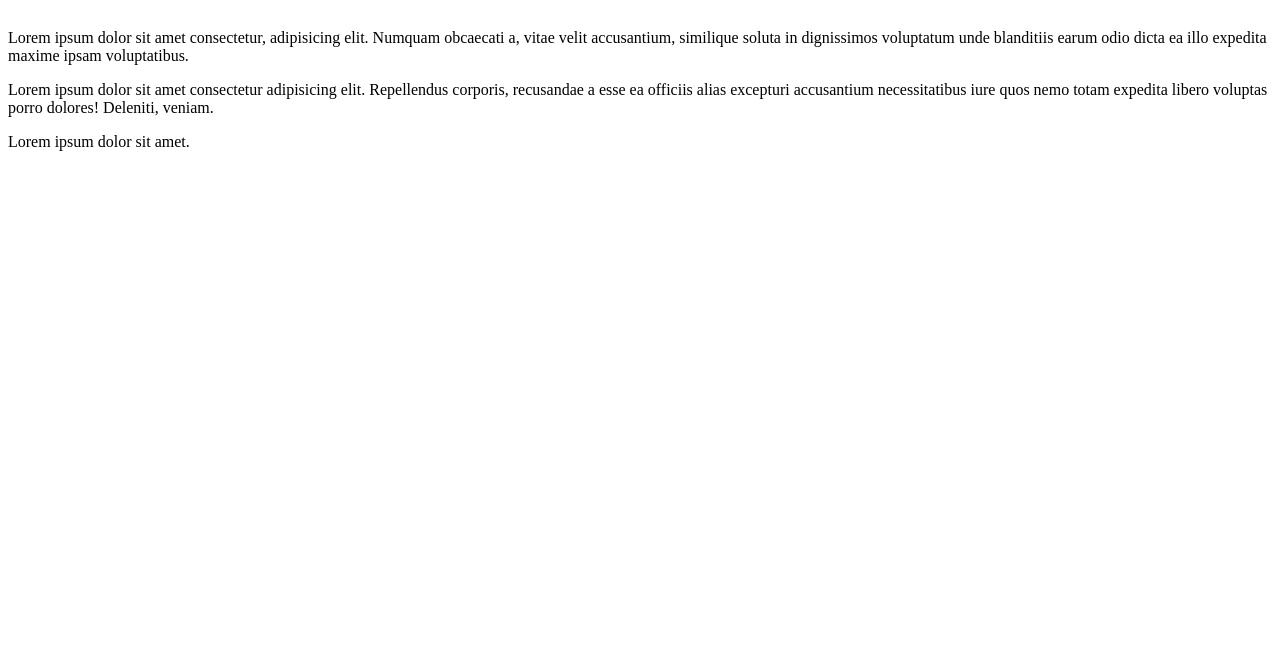
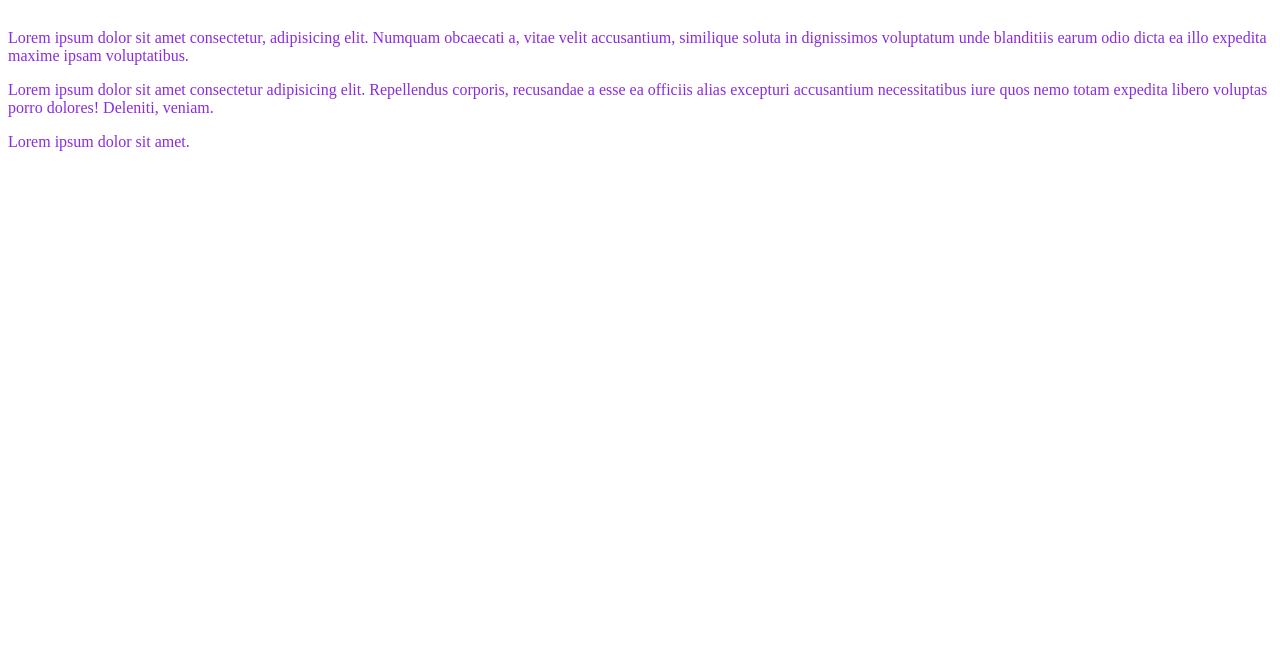
Before and after one commit to szatkova/druhy-projekt, a plain HTML site: page index.html in a window 1280 px wide. Shown: the part 131-800 px from the top of the page. Drawn offline with Linux system fonts and the light colour scheme.

Commit message:
zmena farby textu

```diff
--- a/style.css
+++ b/style.css
@@ -1,6 +1,7 @@
 body{
 
     background-color: #fff;
+    color: blueviolet;
 }
 h1{
     font-size: 64px;
```
